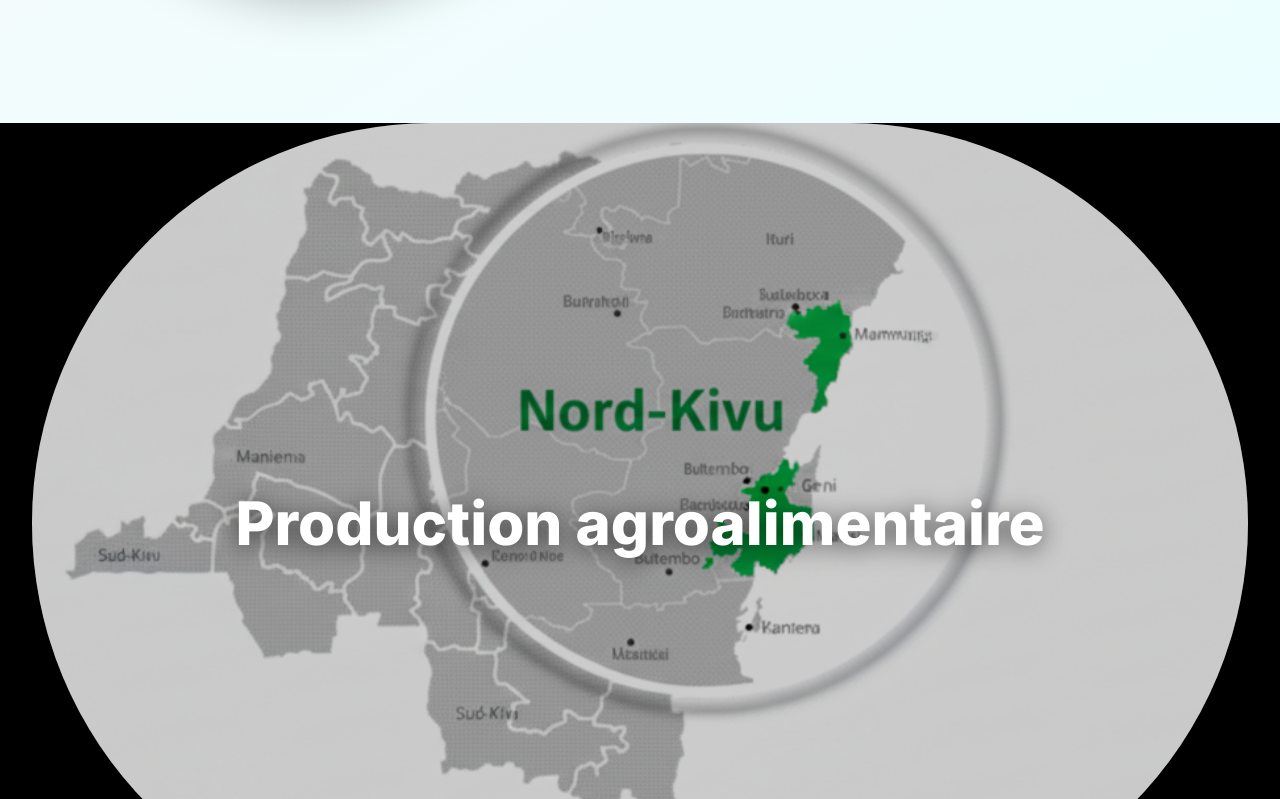
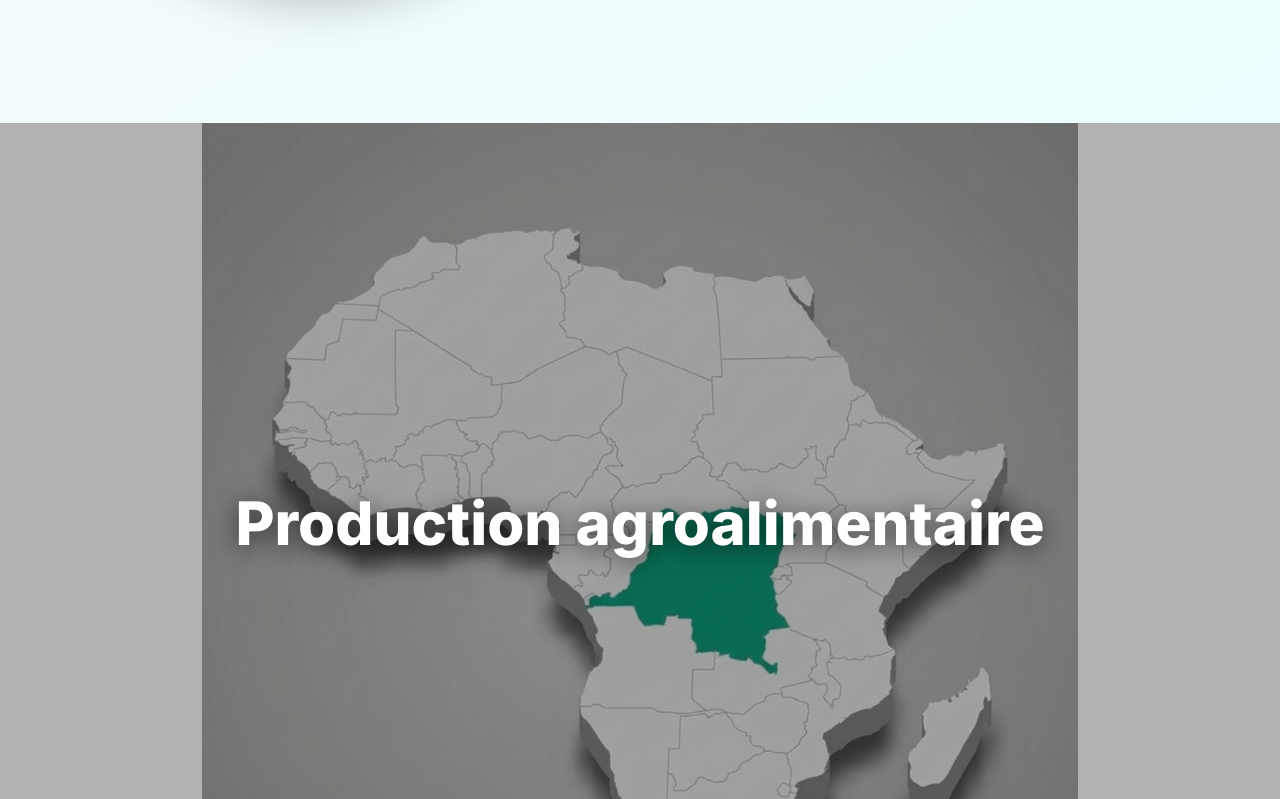
Before and after one commit to RolandAmini/Olidor.Sarl, a Next.js app: page / in a window 1280 px wide. Shown: the part 1541-2340 px from the top of the page. Built offline with nearby package versions, Linux system fonts and the light colour scheme.

Commit message:
added pictures

```diff
--- a/app/Apropos/page.tsx
+++ b/app/Apropos/page.tsx
@@ -1,6 +1,6 @@
 "use client";
 
-import { Globe, ShoppingCart, Truck } from 'lucide-react';
+import { Globe, ShoppingCart, Truck,Leaf } from 'lucide-react';
 import React, { useState } from 'react';
 
 import Navbar from '@/components/Navbar';
@@ -10,7 +10,7 @@ export default function AboutPage() {
 
   const services = [
     {
-      icon: <Globe className="w-10 h-10" />,
+      icon: <Leaf className="w-10 h-10" />,
       title: "Production agroalimentaire",
       description: "Distribution et commercialisation de produits agroalimentaires avec un réseau étendu dans toute la région."
     },
@@ -30,23 +30,37 @@ export default function AboutPage() {
 
   // Utilisation de JSX avec un vrai lien <a>
   const text = (
-    <span className="block text-gray-700">
+   <ul className="space-y-4 text-gray-700">
+  <li className="flex items-start gap-3">
+    <span className="mt-1.5 flex-shrink-0 w-2 h-2 rounded-full bg-emerald-500"></span>
+    <span>
       Expertise locale et savoir-faire reconnu, pour une transformation et une distribution des produits de qualité.
-      <br /><br />
-      Engagement social : Lutte contre la malnutrition et appui aux actions humanitaires à travers sa structure mère
+    </span>
+  </li>
+
+  <li className="flex items-start gap-3">
+    <span className="mt-1.5 flex-shrink-0 w-2 h-2 rounded-full bg-emerald-500"></span>
+    <span>
+      Engagement social : Lutte contre la malnutrition et appui aux actions humanitaires à travers sa structure mère{" "}
       <a
         href="https://actionofthefuture.org/"
         target="_blank"
         rel="noopener noreferrer"
-        className="text-blue-600 underline font-bold mx-1 hover:text-blue-800"
-        style={{ cursor: 'pointer', display: 'inline-block' }}
+        className="text-blue-600 underline font-bold hover:text-blue-800 transition-colors"
       >
         voir
-      </a>
-      www.actionofthefuture.org, dans l'objectif de concrétiser la responsabilité sociale.
-      <br /><br />
+      </a>{" "}
+      dans l'objectif de concrétiser la responsabilité sociale.
+    </span>
+  </li>
+
+  <li className="flex items-start gap-3">
+    <span className="mt-1.5 flex-shrink-0 w-2 h-2 rounded-full bg-emerald-500"></span>
+    <span>
       Services souples et personnalisés, adaptés à chaque client et chaque contexte.
     </span>
+  </li>
+</ul>
   );
 
   return (
@@ -83,14 +97,12 @@ export default function AboutPage() {
 
                   <h2 className="text-2xl font-bold mb-3">Pourquoi choisir Olidor Sarl ?</h2>
 
-                  {/* CORRECTION ICI : On utilise un <div> et max-height au lieu de <p> et line-clamp
-                    pour permettre au lien d'être cliquable.
-                  */}
+
                   <div className={`transition-all duration-500 overflow-hidden ${isExpanded ? "max-h-[1000px]" : "max-h-28"}`}>
                     {text}
                   </div>
 
-                  {/* Bouton Lire plus / Lire moins */}
+
                   <button
                     onClick={() => setIsExpanded(!isExpanded)}
                     className="text-green-700 mt-2 font-semibold hover:underline"
--- a/components/Global.tsx
+++ b/components/Global.tsx
@@ -33,20 +33,28 @@ export default function GlobalPresencePage() {
   ];
 
   return (
-    <main className="bg-black text-white">
+    <main className=" text-white">
 
       {/* ========================= GLOBAL PRESENCE ========================== */}
-      <section className="sticky top-0 h-screen flex items-center justify-center px-8 overflow-hidden relative">
-        <div className="w-full h-full rounded-full overflow-hidden shadow-2xl relative">
-          <img src="/kivu.png" alt="Oil & Gas Operations" className="w-full h-full object-cover" />
-          <div className="absolute inset-0 bg-black/20"></div>
-        </div>
-        <div className="absolute inset-0 flex items-center justify-center">
-          <h1 className="text-3xl sm:text-4xl md:text-5xl lg:text-6xl font-extrabold text-white drop-shadow-[0_4px_12px_rgba(0,0,0,0.6)] leading-snug">
-            Production agroalimentaire
-          </h1>
-        </div>
-      </section>
+     <section className="sticky top-0 h-screen w-full overflow-hidden relative">
+  {/* L'image prend maintenant tout l'espace de la section sans interférence */}
+  <div className="absolute inset-0 w-full h-full">
+    <img
+      src="/logafri.png"
+      alt="Oil & Gas Operations"
+      className="w-full h-full object-contain"
+    />
+    {/* Optionnel : Ajouter un léger overlay sombre pour rendre le texte plus lisible */}
+    <div className="absolute inset-0 bg-black/30"></div>
+  </div>
+
+  {/* Contenu textuel par-dessus */}
+  <div className="relative z-10 flex items-center justify-center h-full px-8">
+    <h1 className="text-center text-3xl sm:text-4xl md:text-5xl lg:text-6xl font-extrabold text-white drop-shadow-[0_4px_12px_rgba(0,0,0,0.6)] leading-snug">
+      Production agroalimentaire
+    </h1>
+  </div>
+</section>
 
       {/* ========================= SECTION 1 : GAMME PRODUITS ========================== */}
       <section className="relative min-h-screen flex flex-col items-center justify-center text-center px-6 py-20">
```
Also changed, not shown: public/logafri.png (added).
